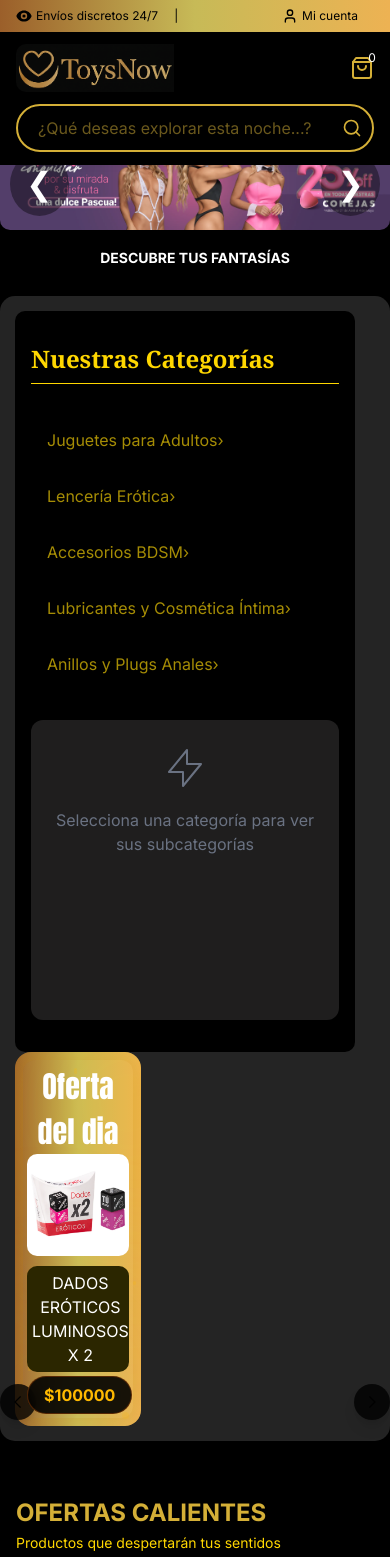
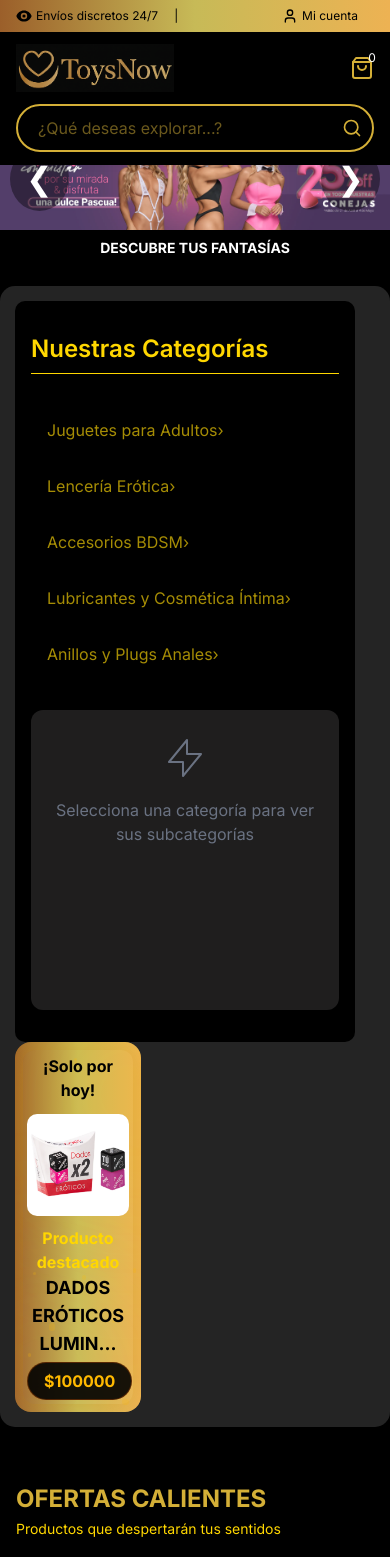
Before and after one commit to Monhabell/ToysNow, a Next.js app: page / in a window 390 px wide. Shown: the top 1557 px of the page. Built offline with nearby package versions, Linux system fonts and the light colour scheme.

Commit message:
[menu] tienda

```diff
--- a/src/app/carrito/page.tsx
+++ b/src/app/carrito/page.tsx
@@ -8,7 +8,7 @@ export default function CarritoPage() {
   return (
     <>
       <Navbar />
-      <div className="p-6 bg-gray-100 min-h-screen">
+      <div className="p-6 bg-gray-100 min-h-screen mt-32">
         <div className="max-w-7xl mx-auto grid grid-cols-1 lg:grid-cols-3 gap-6">
 
           {/* Columna de Productos */}
--- a/src/app/detalle/[id]/page.tsx
+++ b/src/app/detalle/[id]/page.tsx
@@ -148,8 +148,8 @@ export default function ProductoDetalle({ params }: Props) {
         <Navbar />
       </div>
 
-      <div>
-        <div className='max-w-6xl mx-auto content-detalle'>
+      <div className='mt-32'>
+        <div className='max-w-6xl mx-auto content-detalle mt-32'>
           <div className='grid-container'>
             <div className='itemgrupImg'>
 
--- a/src/app/page.tsx
+++ b/src/app/page.tsx
@@ -25,6 +25,7 @@ type ProductoDestacadoType = {
   img: string[]
   name: string
   price: number
+  id: string | number
 } | null
 
 export default function Home() {
@@ -112,7 +113,8 @@ export default function Home() {
             <ProductoDestacado
               img={productoDestacado.img[0]}
               name={productoDestacado.name}
-              price={productoDestacado.price.toString()} // Convertir a string
+              price={productoDestacado.price.toString()}
+              id={productoDestacado.id}
             />
           )}
 
@@ -137,12 +139,12 @@ export default function Home() {
             </div>
 
             {/* Slider ajustado para mobile */}
-            <div className=" mt-2 sm:mt-8 content">
+            <div className=" mt-2 sm:mt-8 content relative">
 
 
               <button
                 onClick={scrollLeft}
-                className="absolute left-0 top-1/2 -translate-y-1/2 z-10 bg-black/80 hover:bg-gold-600 text-gold-400 hover:text-black rounded-full p-2 sm:p-3 shadow-lg transition-all"
+                className="absolute left-5 top-1/2 -translate-y-1/2 z-10 bg-black/80 hover:bg-gold-600 text-white hover:text-white rounded-full p-2 sm:p-3 shadow-lg transition-all"
               >
                 <GoChevronLeft size={20} className="sm:w-6 sm:h-6" />
               </button>
@@ -156,10 +158,11 @@ export default function Home() {
 
               <button
                 onClick={scrollRight}
-                className="absolute right-0 top-1/2 -translate-y-1/2 z-10 bg-black/80 hover:bg-gold-600 text-gold-400 hover:text-black rounded-full p-2 sm:p-3 shadow-lg transition-all"
+                className="absolute right-5 top-1/2 -translate-y-1/2 z-10 bg-black/80 hover:bg-gold-600 text-white hover:text-white rounded-full p-2 sm:p-3 shadow-lg transition-all"
               >
                 <GoChevronRight size={20} className="sm:w-6 sm:h-6" />
               </button>
+
             </div>
           </section>
 
@@ -176,14 +179,14 @@ export default function Home() {
           <section className="relative rounded-xl sm:rounded-2xl overflow-hidden mb-12 sm:mb-20 h-[350px] sm:h-[500px]">
             <div className="absolute inset-0 bg-gradient-to-r from-black via-black/70 to-transparent z-1"></div>
             <img
-              src="/images/destacado.jpg"
+              src="/images/productos/producto2.1.jpg" //imagen destacada de coleccion
               alt="Producto destacado"
               className="w-full h-full object-cover"
             />
             <div className="absolute left-4 sm:left-10 top-1/2 -translate-y-1/2 z-2 max-w-xs sm:max-w-md px-2 sm:px-0">
-              <span className="text-sm sm:text-base text-magenta-400 font-semibold">DESTACADO DEL MES</span>
-              <h2 className="text-2xl sm:text-4xl font-bold text-gold-300 my-2 sm:my-4">Colección Éxtasis Noir</h2>
-              <p className="text-xs sm:text-base text-gold-100 mb-4 sm:mb-6">Descubre la elegancia de lo prohibido...</p>
+              <span className="text-sm sm:text-base text-white font-semibold">DESTACADO DEL MES</span>
+              <h2 className="text-2xl sm:text-4xl font-bold text-white my-2 sm:my-4">Colección Éxtasis Noir</h2>
+              <p className="text-xs sm:text-base text-white mb-4 sm:mb-6">Descubre la elegancia de lo prohibido...</p>
               <button className="bg-magenta-600 hover:bg-gold-500 text-white font-bold py-2 px-6 sm:py-3 sm:px-8 rounded-full text-sm sm:text-lg transition-all duration-300 flex items-center group">
                 DESCUBRIR
                 <FiArrowRight className="ml-2 group-hover:translate-x-1 transition-transform" />
--- a/src/components/Categorias/Category.tsx
+++ b/src/components/Categorias/Category.tsx
@@ -45,7 +45,7 @@ export default function CategoryMenu() {
     return (
         <div className="category">
             <div className="container mx-auto px-4 py-8">
-                <h2 className="text-2xl font-serif font-bold mb-8 text-gold-500 border-b border-gold-500 pb-2">
+                <h2 className="text-2xl font-semibold font-bold mb-8 text-gold-500 border-b border-gold-500 pb-2">
                     Nuestras Categorías
                 </h2>
 
@@ -69,7 +69,6 @@ export default function CategoryMenu() {
                         </ul>
                     </div>
 
-
                     {/* Panel de subcategorías */}
                     <div className="panel_SubCategory">
                         {selectedCategory ? (
@@ -78,6 +77,7 @@ export default function CategoryMenu() {
                                     <button
                                         onClick={() => setSelectedCategory(null)}
                                         className="mr-4 hover:text-gold-300"
+
                                     >
                                         ‹
                                     </button>
@@ -89,7 +89,7 @@ export default function CategoryMenu() {
                                         {selectedCategory.subcategory_id.map((subcategory) => (
                                             <Link
                                                 key={subcategory.id}
-                                                href={`/${selectedCategory.slug}/${subcategory.slug}`}
+                                                href={`/productos?buscar=${subcategory.name}`}
                                                 className="block p-4 border border-gold-500/20 rounded-lg hover:bg-gold-500/10 hover:border-gold-500/40 transition-all group"
                                             >
                                                 <h4 className="font-medium text-gold-400 group-hover:text-gold-300">
--- a/src/components/Navbar.tsx
+++ b/src/components/Navbar.tsx
@@ -88,7 +88,7 @@ export default function Navbar() {
                 type="text"
                 value={search}
                 onChange={(e) => setSearch(e.target.value)}
-                placeholder="¿Qué deseas explorar esta noche...?"
+                placeholder="¿Qué deseas explorar...?"
                 className="w-full py-2.5 px-5 pr-12 rounded-full border-2 border-gold-400 focus:outline-none focus:border-magenta-500 bg-black bg-opacity-70 text-gold-100 placeholder-gold-400 shadow-lg hover:bg-opacity-90 transition-all duration-300"
               />
               <button
--- a/src/components/ProductoDestacado.tsx
+++ b/src/components/ProductoDestacado.tsx
@@ -1,13 +1,17 @@
 import '../styles/ProductDest.css';
+import { useRouter } from 'next/navigation';
+
 
 
 interface ProductoDestacadoProps {
+  id: string | number;
   img: string;
   name: string;
   price?: string; // Propiedad opcional para el precio
 }
 
-const ProductoDestacado: React.FC<ProductoDestacadoProps> = ({ img, name, price }) => {
+const ProductoDestacado: React.FC<ProductoDestacadoProps> = ({ img, name, price, id}) => {
+  const router = useRouter();
   return (
     <div className="relative productDestacado overflow-hidden rounded-2xl group h-full w-full">
       {/* Fondo dorado con efecto de profundidad */}
@@ -24,20 +28,21 @@ const ProductoDestacado: React.FC<ProductoDestacadoProps> = ({ img, name, price
 
         {/* Contenedor de la imagen con efecto flotante */}
         <div className="relative z-20">
-          <div className='title-Oferta'>
-            <h1 className='of-day'>Oferta del dia</h1>
+          <div className='title-Oferta mb-3'>
+            <h2 className='text-amber-400 font-bold text-black'>¡Solo por hoy!</h2>
           </div>
 
           <img
             src={img}
             alt={name}
-            className=""
+            onClick={() => router.push(`/detalle/${id}`)}
           />
 
           {/* Información del producto */}
-          <div className="Name-Of">
-            <span >
-              {name}
+          <div className='info-producto'>
+            <h2 className='text-amber-400 font-bold text-gold-500'>Producto destacado</h2>
+            <span className="text-lg font-bold text-black group-hover:text-red transition-colors duration-300">
+              {name.length > 20 ? `${name.slice(0, 20)}...` : name}
             </span>
           </div>
 
@@ -48,7 +53,6 @@ const ProductoDestacado: React.FC<ProductoDestacadoProps> = ({ img, name, price
               </span>
             )}
           </div>
-
 
         </div>
 
--- a/src/components/productos/ListaProductos.tsx
+++ b/src/components/productos/ListaProductos.tsx
@@ -53,7 +53,7 @@ export default function ListaProductos({ productos, isSlider = false }: ListaPro
           const fechaCreacion = new Date(p.created_at);
           const hoy = new Date();
           const diffDias = Math.ceil((hoy.getTime() - fechaCreacion.getTime()) / (1000 * 60 * 60 * 24));
-          const nuevoOk = diffDias <= 30; // producto es nuevo si se creó hace menos de 30 días.
+          const nuevoOk = diffDias <= 15; // producto es nuevo si se creó hace menos de 30 días.
 
           const cantUs =  1
           const qualifi = p.quialification >= 0
--- a/src/context/CartContext.tsx
+++ b/src/context/CartContext.tsx
@@ -8,6 +8,7 @@ type Producto = {
   compare_price: number
   img: string
   stock: number
+  color: string
   shipment: number // Costo de envío
 }
 
--- a/src/styles/ProductDest.css
+++ b/src/styles/ProductDest.css
@@ -16,9 +16,25 @@
     width: 100%;
 }
 
-img {
+.productDestacado img {
     border-radius: 10px;
     margin-bottom: 10px;
+    width: 100%;
+    height: auto;
+    border-radius: 10px;
+    cursor: pointer;
+    transition: transform 0.2s; /* Animation */
+
+}
+
+.productDestacado img:hover {
+    filter: brightness(1.2); /* (150% brightness) */
+    transform: scale(1.02); /* (150% zoom - Note: if the zoom is too large, it will go outside of the viewport) */
+    box-shadow: 0 4px 8px rgba(0, 0, 0, 0.2); /* Sombra */
+    border: 2px solid #a7018b; /* Borde rojo */
+    border-radius: 10px; /* Bordes redondeados */
+    transition: all 0.3s ease; /* Transición suave */
+    background-color: #f0f0f0; /* Fondo gris claro */
 
 }
 
```
Also changed, not shown: src/app/api/productos/route.ts (+6 -6 lines), src/app/productos/page.tsx (+39 -17 lines).
